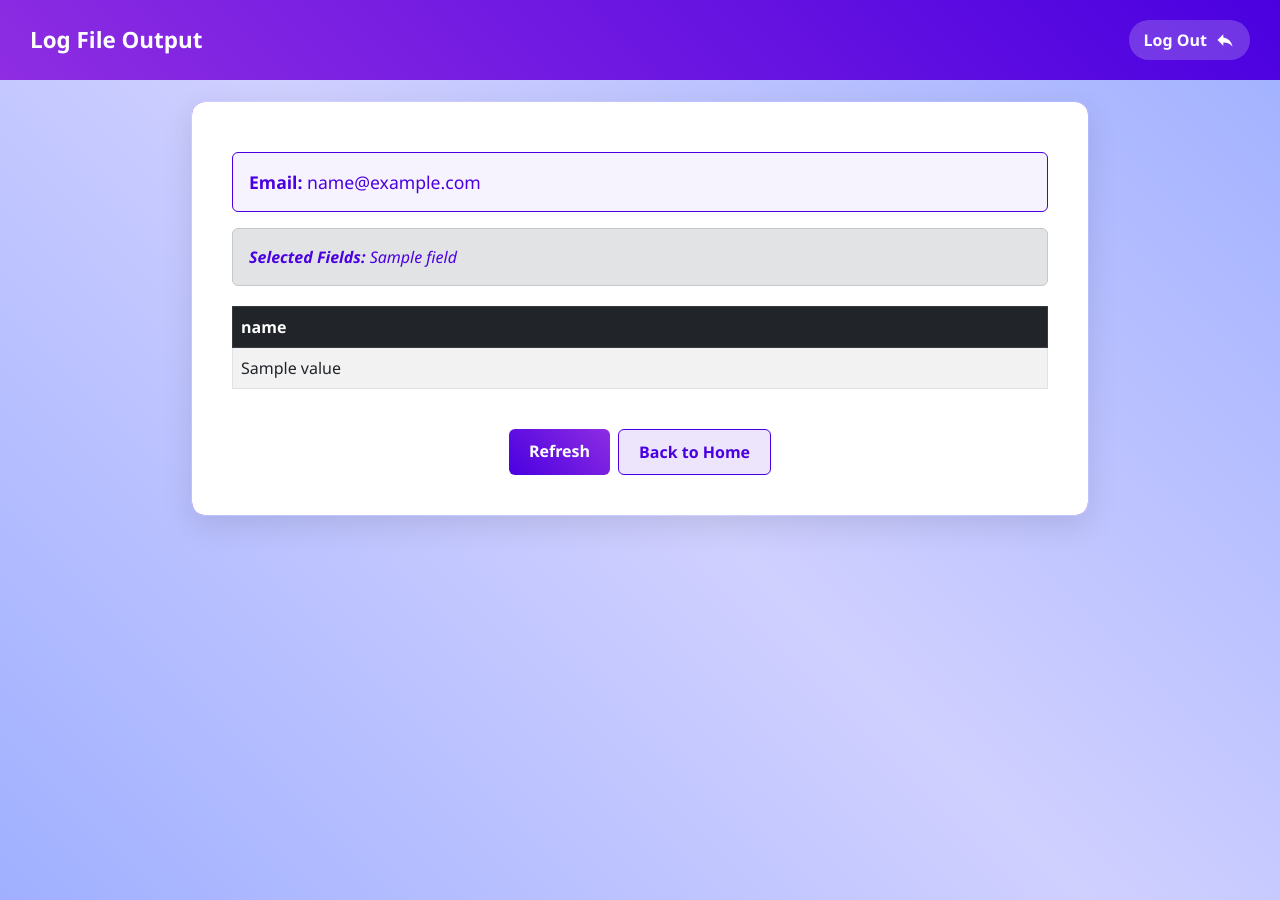
After one commit to aayushsugandhi2703/minor_project, a Flask app: template parser/app/templates/output.html in a window 1280 px wide. The commit adds this page. Run offline with Flask 3, Linux system fonts and the light colour scheme; the template is opened without the code that fills it: most values are stand-ins (such as "Sample title", 1, 10 or a date in 2020).

Commit message:
changed many files updated css integrated many things

```diff
--- a/parser/app/Models/models.py
+++ b/parser/app/Models/models.py
@@ -4,7 +4,7 @@ from sqlalchemy.orm import sessionmaker, relationship, backref
 from sqlalchemy.ext.declarative import declarative_base
 from flask_login import UserMixin
 
-Engine = create_engine('''sqlite:///data/database.db''')
+Engine = create_engine('''sqlite:///database.db''')
 
 Base = declarative_base()
 
--- a/parser/app/api/routes.py
+++ b/parser/app/api/routes.py
@@ -61,7 +61,10 @@ def Register():
 
         login_form = LoginForm()
         form = RegisterForm()
-
+        if form.validate_on_submit():
+            if Session.query(User).filter_by(username=form.username.data).first():
+                flash('Username already exists')
+                return redirect(url_for('api.Register'))
         # If the form is submitted and validated, the user will be redirected to the login page
         if form.validate_on_submit():
             passcode = generate_password_hash(form.password.data)
--- /dev/null
+++ b/parser/app/templates/output.html
@@ -0,0 +1,218 @@
+<!DOCTYPE html>
+<html lang="en">
+<head>
+    <meta charset="UTF-8">
+    <title>Log Output</title>
+    <!-- Bootstrap 5 CSS -->
+    <link href="https://cdn.jsdelivr.net/npm/bootstrap@5.3.0/dist/css/bootstrap.min.css" rel="stylesheet">
+
+    <style>
+        * {
+            margin: 0;
+            padding: 0;
+            box-sizing: border-box;
+        }
+
+        body {
+            font-family: 'Segoe UI', Arial, sans-serif;
+            min-height: 100vh;
+            background: linear-gradient(45deg, #a0b0ff, #d0d0ff, #a0b0ff);
+            animation: bgShift 15s ease infinite;
+        }
+
+        @keyframes bgShift {
+            0% { background-position: 0% 50%; }
+            50% { background-position: 100% 50%; }
+            100% { background-position: 0% 50%; }
+        }
+
+        /* Header styling */
+        .header {
+            background: linear-gradient(45deg, #8e2de2, #4a00e0);
+            padding: 15px 30px;
+            display: flex;
+            justify-content: space-between;
+            align-items: center;
+            height: 80px;
+            position: fixed;
+            top: 0;
+            left: 0;
+            right: 0;
+            z-index: 100;
+            color: white;
+            font-size: 1.4rem;
+            font-weight: 600;
+        }
+
+        /* Logout button styling */
+        .logout-btn {
+            display: flex;
+            align-items: center;
+            padding: 8px 15px;
+            background: rgba(255, 255, 255, 0.2);
+            color: white;
+            text-decoration: none;
+            border-radius: 25px;
+            font-size: 1rem;
+            font-weight: 600;
+            transition: background-color 0.3s ease, transform 0.3s ease;
+        }
+
+        .logout-btn:hover {
+            background: rgba(255, 255, 255, 0.3);
+            transform: scale(1.05);
+            color: white;
+        }
+
+        .logout-btn svg {
+            width: 20px;
+            height: 20px;
+            fill: white;
+            margin-left: 8px;
+        }
+
+        .container {
+            max-width: 900px;
+            margin: 100px auto 40px auto; /* Adjusted for header height */
+            padding: 40px;
+            background: white;
+            border-radius: 15px;
+            box-shadow: 0 10px 30px rgba(0, 0, 0, 0.1);
+            position: relative;
+            overflow: hidden;
+            border: 2px solid transparent;
+            background-clip: padding-box;
+        }
+
+        .container::before {
+            content: '';
+            position: absolute;
+            top: -2px;
+            left: -2px;
+            right: -2px;
+            bottom: -2px;
+            background: linear-gradient(45deg, #4a00e0, #8e2de2);
+            z-index: -1;
+            border-radius: 17px;
+        }
+
+        .log-table {
+            margin-top: 20px;
+        }
+
+        .log-email {
+            margin-top: 10px;
+            font-size: 1.1rem;
+            color: #4a00e0;
+            background: rgba(74, 0, 224, 0.05);
+            border: 1px solid #4a00e0;
+        }
+
+        .selected-fields {
+            margin-top: 10px;
+            font-style: italic;
+            color: #4a00e0;
+        }
+
+        .text-center {
+            color: #4a00e0;
+            font-size: 2rem;
+            font-weight: 600;
+        }
+
+        .btn-primary {
+            background: linear-gradient(45deg, #4a00e0, #8e2de2);
+            border: none;
+            padding: 10px 20px;
+            font-weight: 600;
+            transition: transform 0.3s ease, box-shadow 0.3s ease;
+        }
+
+        .btn-primary:hover {
+            transform: scale(1.05);
+            box-shadow: 0 5px 15px rgba(74, 0, 224, 0.4);
+            background: linear-gradient(45deg, #8e2de2, #4a00e0);
+        }
+
+        .btn-secondary {
+            background: rgba(74, 0, 224, 0.1);
+            color: #4a00e0;
+            border: 1px solid #4a00e0;
+            padding: 10px 20px;
+            font-weight: 600;
+            transition: background-color 0.3s ease, transform 0.3s ease;
+        }
+
+        .btn-secondary:hover {
+            background: rgba(74, 0, 224, 0.2);
+            transform: scale(1.05);
+        }
+    </style>
+</head>
+<body>
+
+    <div class="header">
+        <span>Log File Output</span>
+        <a href="#" class="logout-btn">
+            Log Out
+            <svg xmlns="http://www.w3.org/2000/svg" viewBox="0 0 24 24">
+                <path d="M10 9V5l-7 7 7 7v-4.1c5 0 8.5 1.6 11 5.1-1-5-4-10-11-11z"/>
+            </svg>
+        </a>
+    </div>
+
+    <div class="container">
+        <!-- User email info -->
+        <div class="alert alert-info log-email">
+            <strong>Email:</strong> {{ email }}
+        </div>
+
+        <!-- Selected fields info -->
+        {% if fields %}
+            <div class="alert alert-secondary selected-fields">
+                <strong>Selected Fields:</strong> {{ fields | join(', ') }}
+            </div>
+        {% else %}
+            <div class="alert alert-warning selected-fields">
+                No specific fields selected.
+            </div>
+        {% endif %}
+
+        <!-- Log table -->
+        <div class="table-responsive log-table">
+            <table class="table table-bordered table-striped">
+                <thead class="table-dark">
+                    <tr>
+                        {% if logs and logs[0] %}
+                            {% for key in logs[0].keys() %}
+                                <th>{{ key }}</th>
+                            {% endfor %}
+                        {% else %}
+                            <th>No Logs Available</th>
+                        {% endif %}
+                    </tr>
+                </thead>
+                <tbody>
+                    {% for log in logs %}
+                        <tr>
+                            {% for value in log.values() %}
+                                <td>{{ value }}</td>
+                            {% endfor %}
+                        </tr>
+                    {% endfor %}
+                </tbody>
+            </table>
+        </div>
+
+        <!-- Back button -->
+        <div class="d-flex justify-content-center mt-4">
+            <a href="{{ url_for('service.Output') }}" class="btn btn-primary">Refresh</a>
+            <a href="{{ url_for('service.Upload_Parse') }}" class="btn btn-secondary ms-2">Back to Home</a>
+        </div>
+    </div>
+
+    <!-- Bootstrap JS (Optional) -->
+    <script src="https://cdn.jsdelivr.net/npm/bootstrap@5.3.0/dist/js/bootstrap.bundle.min.js"></script>
+
+</body>
+</html>
--- a/parser/config.py
+++ b/parser/config.py
@@ -6,7 +6,7 @@ class Config:
     SECRET_KEY = get_secret_key()
 
 #for database
-    SQLALCHEMY_DATABASE_URI= 'sqlite:///data/database.db'
+    SQLALCHEMY_DATABASE_URI= 'sqlite:///database.db'
     SQLALCHEMY_TRACK_MODIFICATIONS = False
     SQLALCHEMY_ECHO = False
 
```
Also changed, not shown: parser/app/service/routes.py (+50 -24 lines), parser/app/static/home.css (+95 -28 lines), parser/app/static/newauth.css (+92 -43 lines), parser/app/templates/Homee.html (+24 -4 lines), parser/app/templates/auth.html (+43 -13 lines).
